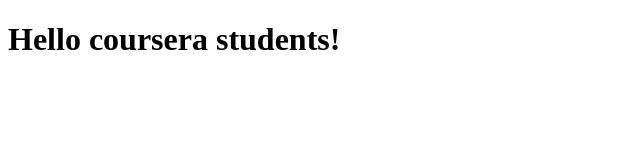
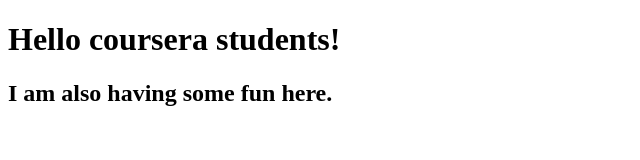
Before and after one commit to rpangeni/coursera-test, a plain HTML site: page index.html in a window 1280 px wide. Shown: the whole page, without its empty margins (0-640 px from the left). Drawn offline with Linux system fonts and the light colour scheme.

Commit message:
some more editing.

```diff
--- a/index.html
+++ b/index.html
@@ -6,5 +6,6 @@
    </head>
    <body>
     <h1>Hello coursera students!</h1>
+    <h2>I am also having some fun here.</h2>
    </body>
 </html>
```
